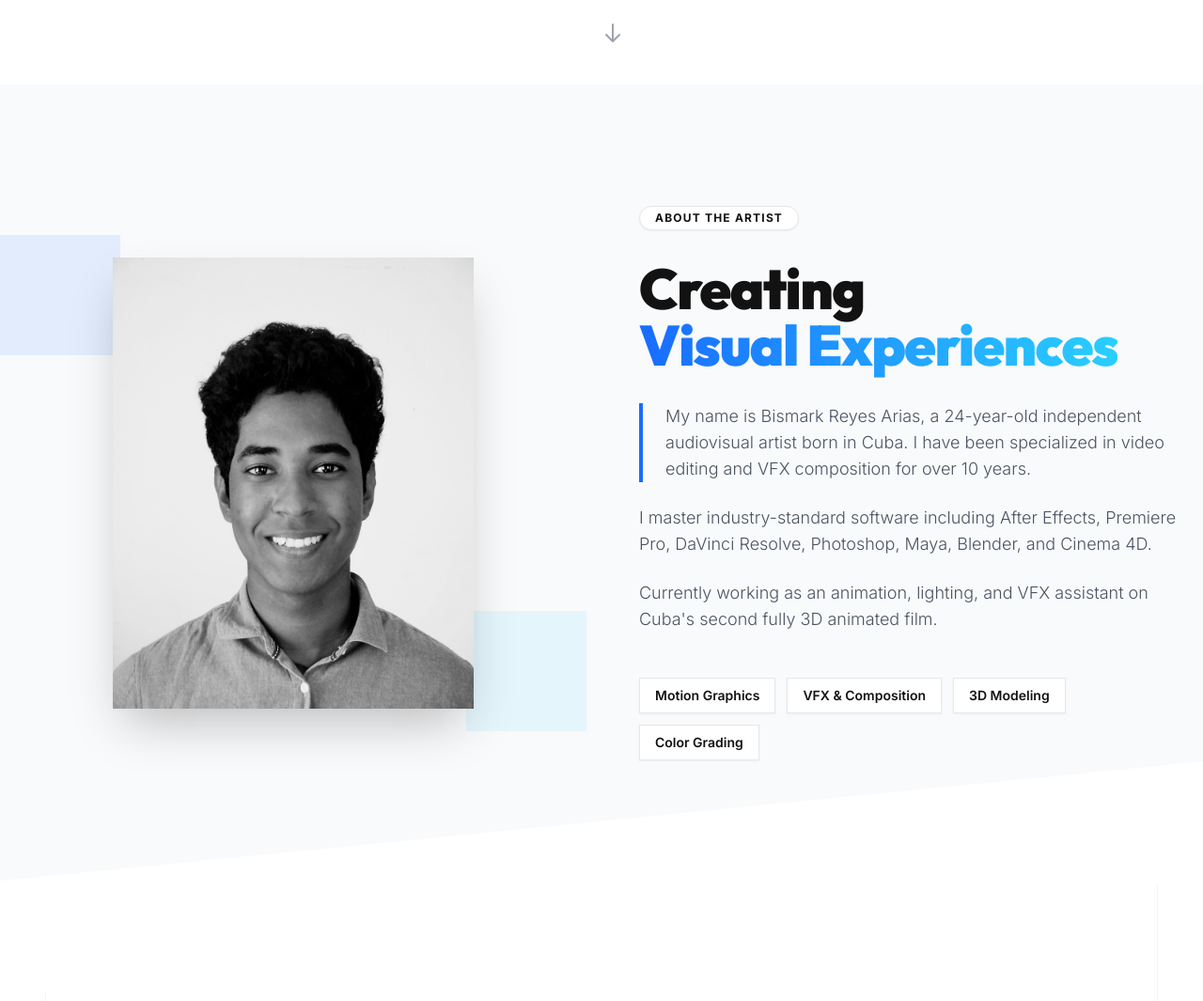
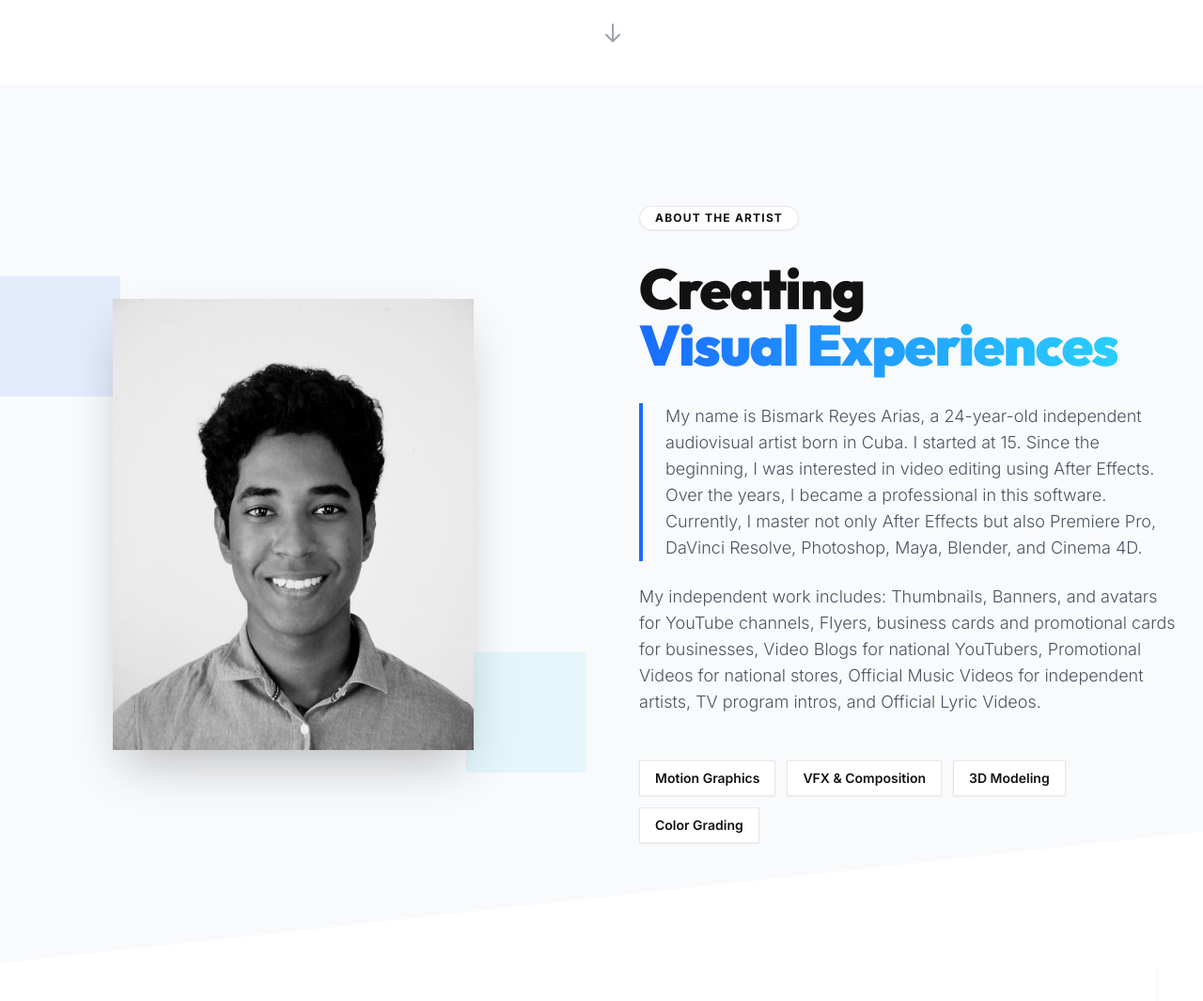
Before and after one commit to Ezrgan/Didox_Portfolio, a Django app: page /es/ in a window 1280 px wide. Shown: the part 790-1855 px from the top of the page at 94% size. Run offline with Django 5.2, Linux system fonts and the light colour scheme; some libraries are stand-ins or nearby versions.

Commit message:
fix: restore layout, update about content (reduced) and social links

```diff
--- a/core/templates/core/home.html
+++ b/core/templates/core/home.html
@@ -113,13 +113,10 @@
 
                 <div class="space-y-6 text-gray-600 text-base md:text-lg leading-relaxed font-light">
                     <p class="border-l-4 border-brand-blue-1 pl-6">
-                        {% trans "My name is Bismark Reyes Arias, a 24-year-old independent audiovisual artist born in Cuba. I have been specialized in video editing and VFX composition for over 10 years." %}
+                        {% trans "My name is Bismark Reyes Arias, a 24-year-old independent audiovisual artist born in Cuba. I started at 15. Since the beginning, I was interested in video editing using After Effects. Over the years, I became a professional in this software. Currently, I master not only After Effects but also Premiere Pro, DaVinci Resolve, Photoshop, Maya, Blender, and Cinema 4D." %}
                     </p>
                     <p>
-                        {% trans "I master industry-standard software including After Effects, Premiere Pro, DaVinci Resolve, Photoshop, Maya, Blender, and Cinema 4D." %}
-                    </p>
-                    <p>
-                         {% trans "Currently working as an animation, lighting, and VFX assistant on Cuba's second fully 3D animated film." %}
+                         {% trans "My independent work includes: Thumbnails, Banners, and avatars for YouTube channels, Flyers, business cards and promotional cards for businesses, Video Blogs for national YouTubers, Promotional Videos for national stores, Official Music Videos for independent artists, TV program intros, and Official Lyric Videos." %}
                     </p>
                 </div>
 
@@ -190,7 +187,7 @@
                 <div class="contact-buttons-wrap flex flex-col md:flex-row gap-8 justify-center items-center w-full max-w-3xl z-30">
 
                     <!-- Discord Button -->
-                    <a href="#" target="_blank"
+                    <a href="https://discord.com/users/996692178036326480" target="_blank"
                        class="group relative px-10 py-5 bg-[#5865F2] rounded-sm overflow-hidden transition-all duration-300 hover:shadow-2xl hover:-translate-y-1 inline-flex items-center justify-center gap-3 no-underline md:w-auto min-w-[220px]">
 
                         <div class="relative z-10 flex items-center gap-3 text-white">
@@ -234,7 +231,7 @@
                         <!-- Instagram -->
                         <a href="https://instagram.com/bismark_d2x" target="_blank" class="text-gray-400 hover:text-[#E1306C] transition-colors transform hover:scale-110">
                             <span class="sr-only">Instagram</span>
-                            <svg class="w-6 h-6" fill="currentColor" viewBox="0 0 24 24"><path d="M12 2.163c3.204 0 3.584.012 4.85.07 3.252.148 4.771 1.691 4.919 4.919.058 1.265.069 1.645.069 4.849 0 3.205-.012 3.584-.069 4.849-.149 3.225-1.664 4.771-4.919 4.919-1.266.058-1.644.07-4.85.07-3.204 0-3.584-.012-4.849-.07-3.26-.149-4.771-1.699-4.919-4.92-.058-1.265-.07-1.644-.07-4.849 0-3.204.013-3.583.07-4.849.149-3.227 1.664-4.771 4.919-4.919 1.266-.057 1.645-.069 4.849-.069zm0-2.163c-3.259 0-3.667.014-4.947.072-4.358.2-6.78 2.618-6.98 6.98-.059 1.281-.073 1.689-.073 4.948 0 3.259.014 3.668.072 4.948.2 4.358 2.618 6.78 6.98 6.98 1.281.058 1.689.072 4.948.072 3.259 0 3.668-.014 4.948-.072 4.354-.2 6.782-2.618 6.979-6.98.059-1.28.073-1.689.073-4.948 0-3.259-.014-3.667-.072-4.947-.196-4.354-2.617-6.78-6.979-6.98-1.281-.059-1.69-.073-4.949-.073zm0 5.838c-3.403 0-6.162 2.759-6.162 6.162s2.759 6.163 6.162 6.163 6.162-2.759 6.162-6.163c0-3.403-2.759-6.162-6.162-6.162zm0 10.162c-2.209 0-4-1.79-4-4 0-2.209 1.791-4 4-4s4 1.791 4 4c0 2.21-1.791 4-4 4zm6.406-11.845c-.796 0-1.441.645-1.441 1.44s.645 1.44 1.441 1.44c.795 0 1.439-.645 1.439-1.44s-.644-1.44-1.439-1.44z"/></svg>
+                            <svg class="w-6 h-6" fill="currentColor" viewBox="0 0 24 24"><path d="M12 2.163c3.204 0 3.584.012 4.85.07 3.252.148 4.771 1.691 4.919 4.919.058 1.265.069 1.645.069 4.849 0 3.205-.012 3.584-.069 4.849-.149 3.225-1.664 4.771-4.919 4.919-1.266.058-1.644.07-4.85.07-3.204 0-3.584-.012-4.849-.07-3.26-.149-4.771-1.699-4.919-4.92-.058-1.265-.07-1.644-.07-4.849 0-3.204.013-3.583.07-4.849.149-3.227 1.664-4.771 4.919-4.919 1.266-.057 1.645-.069 4.849-.069zm0-2.163c-3.259 0-3.667.014-4.947.072-4.358.2-6.78 2.618-6.98 6.98-.059 1.281-.073 1.689-.073 4.948 0 3.259.014 3.668.072 4.948.2 4.358 2.618 6.78 6.98 6.98 1.281.058 1.689.072 4.948.072 3.259 0 3.668-.014 4.948-.072 4.354-.2 6.782-2.618 6.979-6.98.059-1.28.073-1.689.073-4.949-.073zm0 5.838c-3.403 0-6.162 2.759-6.162 6.162s2.759 6.163 6.162 6.163 6.162-2.759 6.162-6.163c0-3.403-2.759-6.162-6.162-6.162zm0 10.162c-2.209 0-4-1.79-4-4 0-2.209 1.791-4 4-4s4 1.791 4 4c0 2.21-1.791 4-4 4zm6.406-11.845c-.796 0-1.441.645-1.441 1.44s.645 1.44 1.441 1.44c.795 0 1.439-.645 1.439-1.44s-.644-1.44-1.439-1.44z"/></svg>
                         </a>
 
                         <!-- Telegram -->
@@ -244,13 +241,13 @@
                         </a>
 
                         <!-- YouTube -->
-                        <a href="#" target="_blank" class="text-gray-400 hover:text-[#FF0000] transition-colors transform hover:scale-110">
+                        <a href="https://www.youtube.com/@DiDox_AMV" target="_blank" class="text-gray-400 hover:text-[#FF0000] transition-colors transform hover:scale-110">
                             <span class="sr-only">YouTube</span>
                             <svg class="w-6 h-6" fill="currentColor" viewBox="0 0 24 24"><path d="M23.498 6.186a3.016 3.016 0 0 0-2.122-2.136C19.505 3.545 12 3.545 12 3.545s-7.505 0-9.377.505A3.017 3.017 0 0 0 .502 6.186C0 8.07 0 12 0 12s0 3.93.502 5.814a3.016 3.016 0 0 0 2.122 2.136c1.871.505 9.376.505 9.376.505s7.505 0 9.377-.505a3.015 3.015 0 0 0 2.122-2.136C24 15.93 24 12 24 12s0-3.93-.502-5.814zM9.545 15.568V8.432L15.818 12l-6.273 3.568z"/></svg>
                         </a>
 
                         <!-- Twitter (X) -->
-                        <a href="#" target="_blank" class="text-gray-400 hover:text-black transition-colors transform hover:scale-110">
+                        <a href="https://x.com/D2X_AMV" target="_blank" class="text-gray-400 hover:text-black transition-colors transform hover:scale-110">
                             <span class="sr-only">X</span>
                             <svg class="w-6 h-6" fill="currentColor" viewBox="0 0 24 24"><path d="M18.244 2.25h3.308l-7.227 8.26 8.502 11.24H16.17l-5.214-6.817L4.99 21.75H1.68l7.73-8.835L1.254 2.25H8.08l4.713 6.231zm-1.161 17.52h1.833L7.084 4.126H5.117z"/></svg>
                         </a>
```
Also changed, not shown: locale/es/LC_MESSAGES/django.po, 1 other file.
